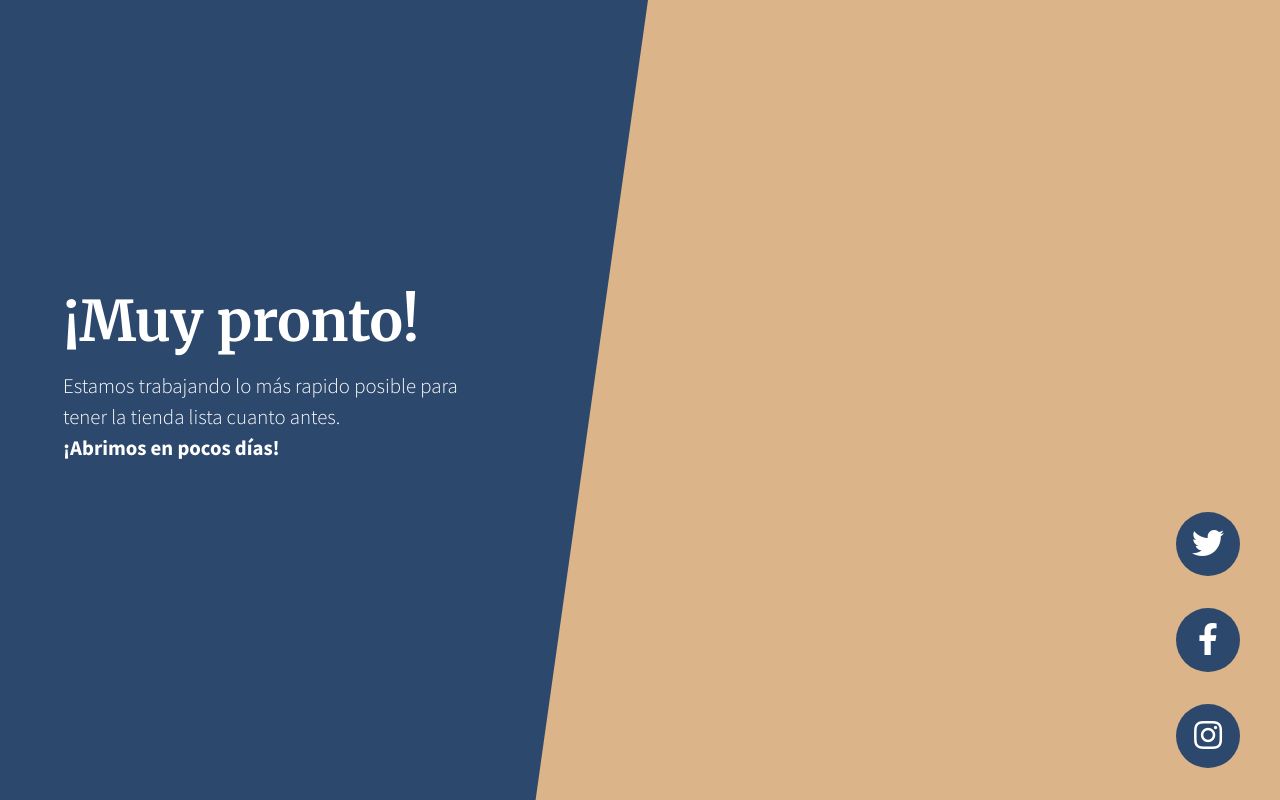
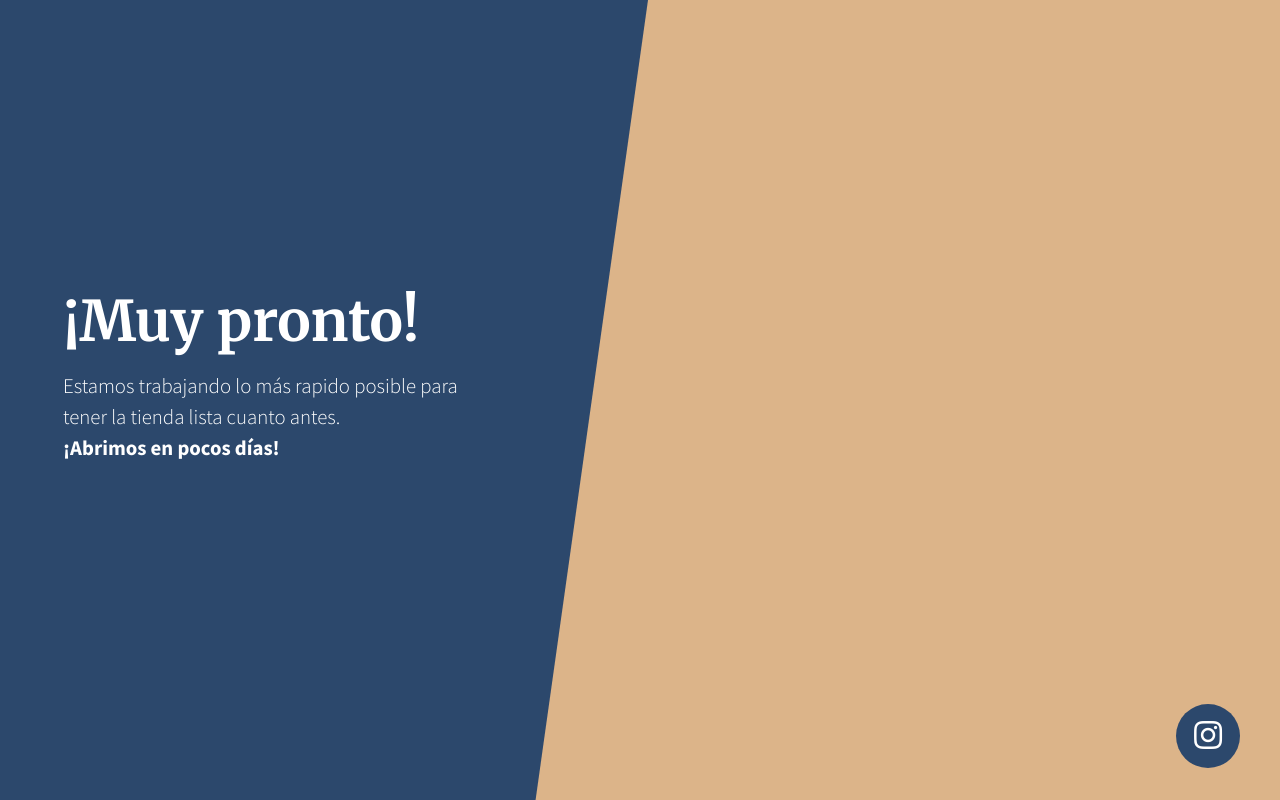
Before and after one commit to volonia13/clotez, a website: page index.html in a window 1280 px wide. Drawn offline with Linux system fonts and the light colour scheme.

Commit message:
Update index.html

```diff
--- a/index.html
+++ b/index.html
@@ -54,17 +54,7 @@
   <div class="social-icons">
     <ul class="list-unstyled text-center mb-0">
       <li class="list-unstyled-item">
-        <a href="#">
-          <i class="fab fa-twitter"></i>
-        </a>
-      </li>
-      <li class="list-unstyled-item">
-        <a href="#">
-          <i class="fab fa-facebook-f"></i>
-        </a>
-      </li>
-      <li class="list-unstyled-item">
-        <a href="#">
+        <a href="http://instagram.com/this.clotez">
           <i class="fab fa-instagram"></i>
         </a>
       </li>
```
